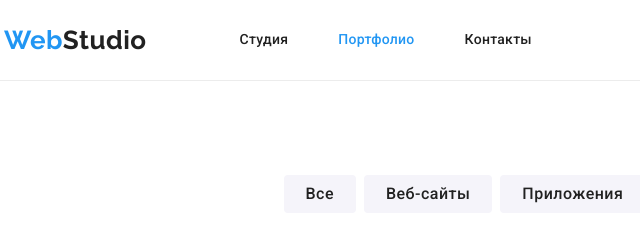
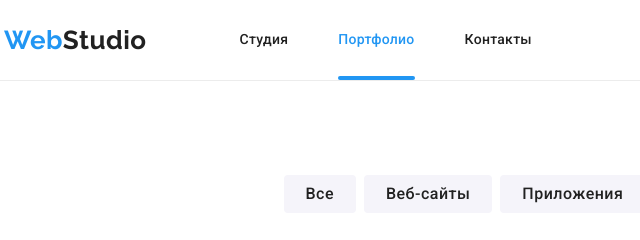
Before and after one commit to karimorozova/goit-markup-hw-05, a plain HTML site: page portfolio.html in a window 1280 px wide. Shown: the top 240 px of the page, 51-691 px from the left. Drawn offline with nearby package versions, Linux system fonts and the light colour scheme.

Commit message:
Add pseudo-element in header

```diff
--- a/css/styles.css
+++ b/css/styles.css
@@ -125,11 +125,28 @@ line-height: 1.19;
 .contacts-item:not(:last-child) {
     margin-right: 50px;
 }
+.item-nav {
+    position: relative;
+}
 
 
 
 .link-nav.current {
     color: var(--accent-color);
+}
+.link-nav.current::after {
+    position: absolute;
+    bottom: 0;
+left: 0;
+
+    content: "";
+    width: 100%;
+height: 4px;
+
+
+background-color: var(--accent-color);
+border-radius: 2px;
+
 }
 
 .link-nav {
```
